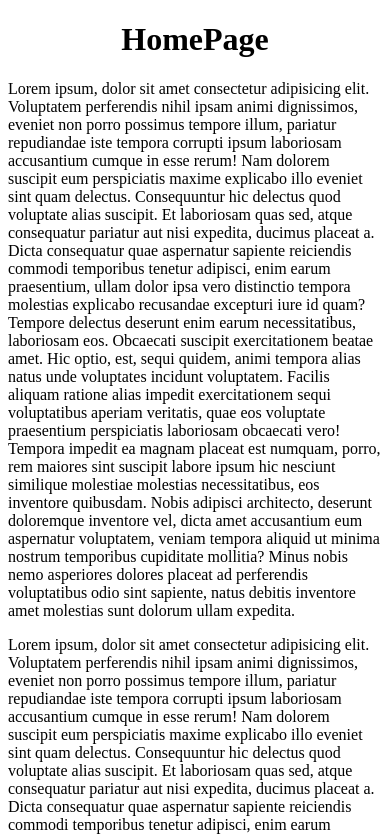
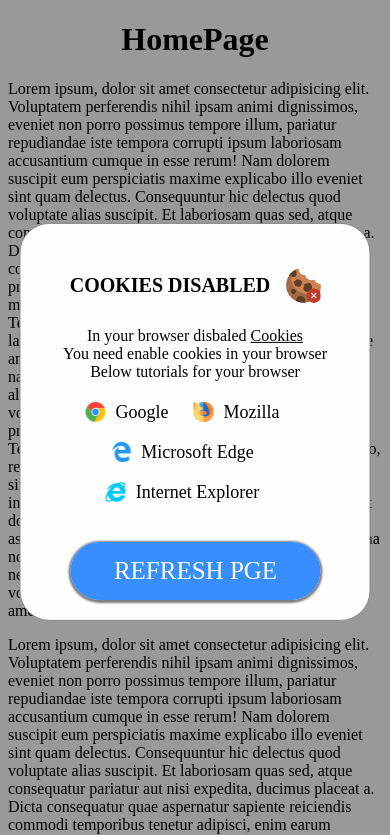
Before and after one commit to Vladarc/CookiesCheck, a plain HTML site: page index.html in a window 390 px wide. Shown: the top 835 px of the page. Drawn offline with Linux system fonts and the light colour scheme.

Commit message:
second commit

```diff
--- a/add.js
+++ b/add.js
@@ -1,13 +1,18 @@
-document.addEventListener('DOMContentLoaded',function(){
+
+(function() {
+    "use strict"
     let modal =   document.querySelector('.modal')
     let modalBtn =   document.querySelector('.modal-button_reload')
 
       const cookiesCheck = () =>{
-        if(navigator.cookieEnabled === false ){
+          if(navigator.cookieEnabled === true ){
               modal.classList.add('active')
               document.body.classList.add('active--hiden')
           }
       }
+
+      window.addEventListener('storage',cookiesCheck)
+
 
       const handler = (event)=> {
           event.preventDefault()
@@ -16,10 +21,13 @@ document.addEventListener('DOMContentLoaded',function(){
 
       modalBtn.addEventListener('click',handler)
 
-
+  window.addEventListener('onpageshow',function() {
+      console.log(1)
+  })
 
 
 
 
     cookiesCheck()
-})
+
+})()
--- a/index.html
+++ b/index.html
@@ -13,7 +13,7 @@
 <div id="myModal" class="modal">
     <div class="modal-content">
         <h2 class="modal-content-title">Cookies Disabled
-            <svg width="40" height="40" viewBox="0 0 58 58">
+            <svg width="50" height="50" viewBox="0 0 58 58">
                 <path id="Shape"
                     d="m59 27.78c.0431023 10.919199-6.0256596 20.9450097-15.72 25.97-3.6837152 1.9194233-7.7408055 3.0147353-11.89 3.21h-.01c-4.8150039.2441596-9.6144515-.7219184-13.96-2.81l-.01-.01c-7.59666337-3.659373-13.22394584-10.4445465-15.41510391-18.5869744-2.19115806-8.1424279-.72909519-16.835371 4.00510391-23.8130256 2.54588165-3.76427366 5.9403817-6.87789684 9.91-9.09.26-.15.54-.3.8-.44.89-.45 1.78-.86 2.69-1.22.6191303-.23928604 1.3170049-.1520811 1.8582158.23219873.5412108.38427984.8535971 1.01439763.8317842 1.67780127-.0503678 2.52882715 1.0804024 4.93673607 3.0585328 6.51296687 1.9781305 1.57623083 4.5777341 2.14079023 7.0314672 1.52703313.1871277 1.0392556.5310514 2.0440523 1.02 2.98.0767597.1651712.1635898.3254729.26.48 2.5351771 4.362456 7.7086867 6.4466883 12.56 5.06.5612582-.1698431 1.1093794-.3804019 1.64-.63.168786.5626918.3897451 1.1083938.66 1.63 1.6864349 3.2593278 5.0403021 5.315545 8.71 5.34 1.0875689.0103786 1.9651282.8923924 1.97 1.98z"
                     fill="#a56a43" />
@@ -41,7 +41,7 @@
             </svg>
         </h2>
         <p class="modal-content-text">In your browser disbaled <a href="https://en.wikipedia.org/wiki/HTTP_cookie"
-                title="wikipedia.org">Cookies</a><br>
+                title="wikipedia.org" target="_blank">Cookies</a><br>
             You need enable cookies in your browser<br>
             Below tutorials for your browser</p>
 
@@ -49,7 +49,7 @@
             <li class="modal__item">
                 <a href="https://support.google.com/accounts/answer/61416?co=GENIE.Platform%3DDesktop&hl=en"
                     target="_blank" class="modal__link modal__link--chrome">
-                    <svg width="20" height="20" viewBox="0 0 512.023 512.023">
+                    <svg width="30" height="30" viewBox="0 0 512.023 512.023">
                         <path style="fill:#F44336;" d="M493.248,160.021H256.021c-53.019-0.052-96.042,42.886-96.095,95.905
                         c-0.016,16.468,4.204,32.663,12.255,47.028L53.568,99.434c86.393-111.815,247.073-132.423,358.888-46.03
                         C448.365,81.149,476.249,117.946,493.248,160.021z" />
@@ -80,7 +80,7 @@
             <li class="modal__item"><a
                     href="https://support.mozilla.org/en-US/kb/websites-say-cookies-are-blocked-unblock-them"
                     target="_blank" class="modal__link modal__link--mozilla">
-                    <svg width="20" height="20" viewBox="0 0 512 512">
+                    <svg width="30" height="30" viewBox="0 0 512 512">
                         <path style="fill:#3FA0E1;" d="M256.007,512C114.53,512,0.035,397.503,0.035,256C0.035,114.508,114.52,0,256.007,0
                 c141.476,0,255.972,114.497,255.972,256C511.978,397.492,397.494,512,256.007,512z" />
                         <path style="fill:#2568BD;"
@@ -117,7 +117,7 @@
             <li>
                 <a href="https://support.qualityunit.com/022932-How-to-enable-cookies-in-Edge" target="_blank"
                     class="modal__link modal__link--edge">
-                    <svg width="20" height="20" viewBox="0 0 512.005 512.005">
+                    <svg width="30" height="30" viewBox="0 0 512.005 512.005">
                         <path style="fill:#2196F3;" d="M19.443,227.392h0.288c3.04-24.032,8.64-47.04,16.736-69.088s19.072-42.72,32.896-62.08
                     s29.792-36.128,47.904-50.336s39.424-25.408,63.936-33.6S232.083,0,260.275,0c44.064,0,83.52,10.048,118.432,30.176
                     s62.912,49.056,84.096,86.816c19.84,35.648,29.76,77.792,29.76,126.432v53.76H170.739c0.192,21.152,5.28,39.52,15.296,55.072
@@ -135,7 +135,7 @@
             </li>
             <li class="modal__item"><a href="https://www.technipages.com/ie-enable-disable-cookies" target="_blank"
                     class="modal__link modal__link--ie">
-                    <svg width="20" height="20" viewBox="0 0 503.417 503.417">
+                    <svg width="30" height="30" viewBox="0 0 503.417 503.417">
                         <path style="fill:#00C8F6;" d="M179.649,292.487c0,17.067,7.186,31.439,15.27,46.709c8.982,16.168,21.558,28.744,37.726,38.625
                     s33.235,14.372,52.996,14.372c18.863,0,36.828-4.491,52.996-14.372c16.168-9.881,27.846-24.253,37.726-40.421h125.754
                     c-16.168,45.811-44.014,85.333-84.435,114.077s-85.333,44.014-134.737,44.014c-36.828,0-72.758-8.084-105.095-24.253
@@ -163,13 +163,15 @@
 
 
    <div class="modal-button">
-     <span>   After enable cookies click refresh</span>
+
             <a href="#" class=" modal-button_reload">
-                <svg width="40" height="40" viewBox="0 0 341.333 341.333">
+               <!--  <svg width="25" height="25" viewBox="0 0 341.333 341.333">
                     <path d="M341.227,149.333V0l-50.133,50.133C260.267,19.2,217.707,0,170.56,0C76.267,0,0.107,76.373,0.107,170.667
     			s76.16,170.667,170.453,170.667c79.467,0,146.027-54.4,164.907-128h-44.373c-17.6,49.707-64.747,85.333-120.533,85.333
     			c-70.72,0-128-57.28-128-128s57.28-128,128-128c35.307,0,66.987,14.72,90.133,37.867l-68.8,68.8H341.227z" />
-                </svg>
+                </svg> -->
+                <span>Refresh Pge</span>
+
             </a>
    </div>
     </div>
--- a/styles.css
+++ b/styles.css
@@ -1,18 +1,22 @@
+*{
+    box-sizing: border-box;
+}
+
 h1{
     text-align: center;
 }
+
 
 .modal {
     display: none; /* Hidden by default */
     position: fixed; /* Stay in place */
 
-    z-index: 1; /* Sit on top */
-    padding-top: 100px; /* Location of the box */
+    z-index: 9999; /* Sit on top */
+
     left: 0;
     top: 0;
-    width: 100%; /* Full width */
-    height: 100%; /* Full height */
-    overflow: auto; /* Enable scroll if needed */
+    width: 100vw; /* Full width */
+    height: 100vh; /* Full height */
     background-color: rgb(0,0,0); /* Fallback color */
     background-color: rgba(0,0,0,0.4); /* Black w/ opacity */
   }
@@ -24,13 +28,25 @@ display: block;
 }
 .modal-content {
 background-color: #fefefe;
-    margin: auto;
+position: absolute;
+left: 50%;
+top: 50%;
+transform: translate(-50%,-50%);
 padding: 20px;
-
 border: 1px solid #888;
 width: 60%;
 border-radius: 30px;
 }
+
+@media screen and (max-width:740px){
+    .modal-content {
+       width: 90%;
+    }
+}
+
+
+
+
 .modal-content-title{
 display: flex;
 align-items: center;
@@ -38,6 +54,25 @@ justify-content: center;
 text-transform: uppercase;
 font-size: 25px;
 }
+
+@media screen and (max-width:390px){
+    .modal-content-title{
+        font-size: 20px;
+    }
+}
+@media screen and (max-width:340px){
+    .modal-content-title{
+        font-size: 20px;
+        line-height: 1;
+        padding-bottom: 5px;
+    }
+    .modal-content-title svg {
+        width: 45px;
+        height: 45px
+}
+}
+
+
 .modal-content-title svg{
     padding-left: 15px;
 }
@@ -54,6 +89,17 @@ font-size: 25px;
     display: flex;
     align-items: center;
     justify-content: center;
+}
+@media screen and (max-width:992px){
+    .moda__list{
+        flex-flow: row wrap;
+    /*     flex-direction: column-reverse; */
+    }
+    .modal__link{
+       margin-bottom: 10px;
+    }
+
+
 }
 
 .modal__link{
@@ -91,14 +137,34 @@ color:  #1EBBEE;
     margin-top: 25px;
     display: flex;
     justify-content: center;
-    flex-direction: column;
-    align-items: center;
+}
+.modal-button_reload{
+    text-align: center;
+    width:250px ;
+    font-size: 25px;
+    background: rgba(35,129,255,.9);
+    position: relative;
+    padding: 15px 20px;
+    text-decoration: none;
+    color: #fff;
+    transition: all .5s ease-in-out;
+    box-shadow: 0px 1px 2px 2px rgb(0,0,0,.5);
+    will-change: transform;
+    border-radius: 35px;
+}
+.modal-button_reload span{
+    text-transform: uppercase;
+}
+
+
+ .modal-button_reload:hover{
+    transform: scale(1.1);
 
 }
-.modal-button span {
-    padding: 0 0 10px 0;
-}
-.modal-button_reload{
+.modal-button_reload svg{
+     position: absolute;
+     left: 20px;
+     will-change: transform;
      animation: rotate 2s linear infinite;
 }
 @keyframes rotate {
```
Lines whose indentation alone changed are shown as unchanged.
